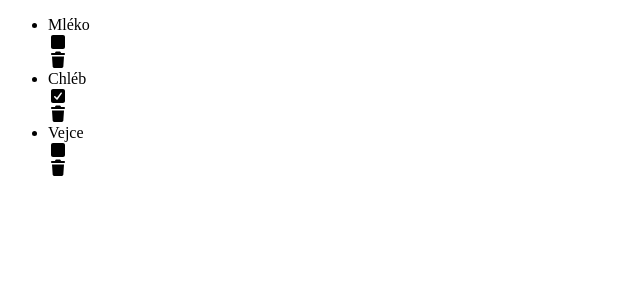
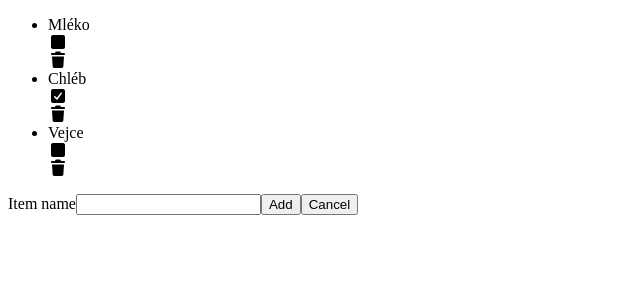
Before and after one commit to savcukova/shoppingList, a React (Vite) app: page / in a window 1280 px wide. Shown: the top 300 px of the page, without its empty margins (0-640 px from the left). Built offline with nearby package versions, Linux system fonts and the light colour scheme.

Commit message:
Form, ItemList components implemented

```diff
--- /dev/null
+++ b/src/components/AddNewForm.jsx
@@ -0,0 +1,35 @@
+import { useState } from "react";
+
+function AddNewForm({
+  onAdd,
+  onCancel,
+  inputType = "text",
+  inputLabel = "Item name",
+}) {
+  const [value, setValue] = useState("");
+
+  const handleSubmit = (e) => {
+    e.preventDefault();
+    if (value.trim() === "") return;
+    onAdd(value.trim());
+    setValue("");
+  };
+  return (
+    <form onSubmit={handleSubmit}>
+      <label htmlFor="item">{inputLabel}</label>
+      <input
+        id="item"
+        type={inputType}
+        value={value}
+        onChange={(e) => setValue(e.target.value.trim())}
+      />
+
+      <button type="submit">Add</button>
+      <button type="button" onClick={onCancel}>
+        Cancel
+      </button>
+    </form>
+  );
+}
+
+export default AddNewForm;
--- a/src/components/Item.jsx
+++ b/src/components/Item.jsx
@@ -1,4 +1,3 @@
-import React from "react";
 import { FontAwesomeIcon } from "@fortawesome/react-fontawesome";
 import {
   faCheckSquare,
--- /dev/null
+++ b/src/components/ItemList.jsx
@@ -0,0 +1,13 @@
+import Item from "./Item.jsx";
+
+function ItemList({ items, onCheck, onDelete }) {
+  return (
+    <ul>
+      {items.map((item) => (
+        <Item key={item.id} item={item} onCheck={onCheck} onDelete={onDelete} />
+      ))}
+    </ul>
+  );
+}
+
+export default ItemList;
--- a/src/routes/ListDetailPage.jsx
+++ b/src/routes/ListDetailPage.jsx
@@ -1,5 +1,6 @@
-//import React, { useState } from "react";
-import Item from "../components/Item.jsx";
+import React, { useState } from "react";
+import ItemList from "../components/ItemList.jsx";
+import AddNewForm from "../components/AddNewForm.jsx";
 
 const initialList = {
   name: "Nákupní seznam",
@@ -11,17 +12,48 @@ const initialList = {
 };
 
 function ListDetailPage() {
+  const [list, setList] = useState(initialList);
+
+  const handleCheck = (id) => {
+    setList({
+      ...list,
+      items: list.items.map((item) =>
+        item.id === id ? { ...item, done: !item.done } : item
+      ),
+    });
+  };
+
+  const handleDelete = (id) => {
+    setList({
+      ...list,
+      items: list.items.filter((item) => item.id !== id),
+    });
+  };
+
+  const handleAdd = (name) => {
+    const newItem = {
+      id: Date.now(),
+      name,
+      done: false,
+    };
+    setList({
+      ...list,
+      items: [...list.items, newItem],
+    });
+  };
+
+  const handleCancel = () => {
+    console.log("Přidávání zrušeno");
+  };
   return (
-    <ul>
-      {initialList.items.map((item) => (
-        <Item
-          key={item.id}
-          item={item}
-          onCheck={() => {}}
-          onDelete={() => {}}
-        />
-      ))}
-    </ul>
+    <>
+      <ItemList
+        items={list.items}
+        onCheck={handleCheck}
+        onDelete={handleDelete}
+      />
+      <AddNewForm onAdd={handleAdd} onCancel={handleCancel} />
+    </>
   );
 }
 
```
Also changed, not shown: src/components/ListHeadr.jsx (added).
